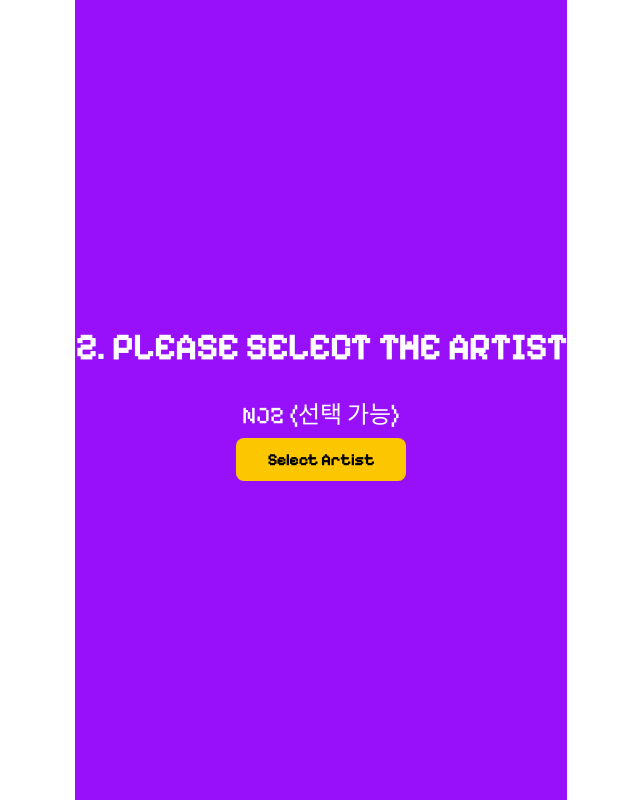
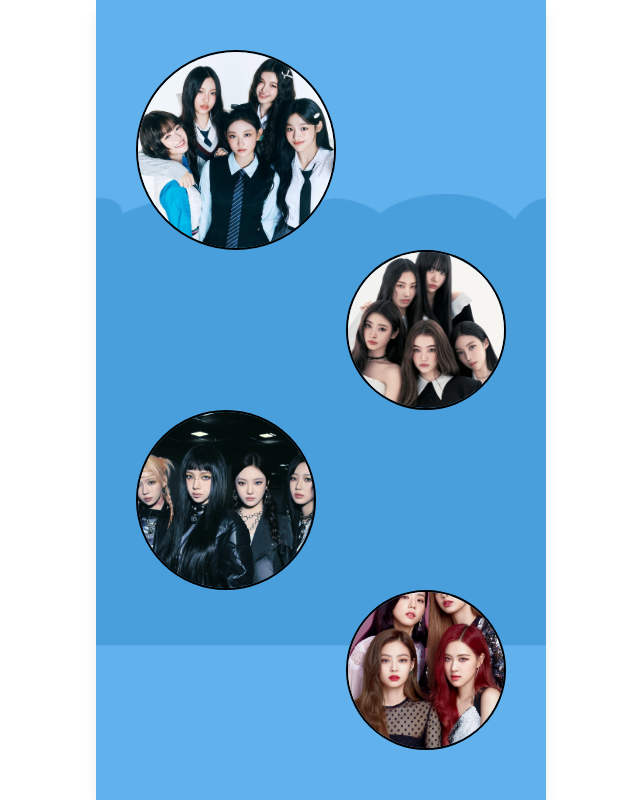
Before and after one commit to seongbiny/biniGameTown, a React (Vite) app in the folder packages/game/bini-puzzle-web/: page /game/artist in a window 1280 px wide. Shown: the whole page, without its empty margins (319-959 px from the left). Built offline with nearby package versions, Linux system fonts and the light colour scheme.

Commit message:
feat: SelectArtistPage 컴포넌트 추가 및 스크롤 기능 구현, 아티스트 목록 표시

```diff
--- a/packages/game/bini-puzzle-web/src/pages/game/SelectArtistPage.tsx
+++ b/packages/game/bini-puzzle-web/src/pages/game/SelectArtistPage.tsx
@@ -1,20 +1,76 @@
-import { Link } from "react-router-dom";
+import { useEffect, useRef } from "react";
+import PageContainer from "../../components/layout/PageContainer";
+
+const artists = [
+  { name: "NJZ", src: "/images/njz.png", size: 200 },
+  { name: "MEOVV", src: "/images/meovv.jpg", size: 160 },
+  { name: "AESPA", src: "/images/aespa.jpg", size: 180 },
+  { name: "BLACKPINK", src: "/images/blackpink.jpeg", size: 160 },
+];
 
 export default function SelectArtistPage() {
+  const scrollContainerRef = useRef<HTMLDivElement>(null);
+
+  useEffect(() => {
+    if (scrollContainerRef.current) {
+      scrollContainerRef.current.scrollTop =
+        scrollContainerRef.current.scrollHeight;
+    }
+  }, []);
+
   return (
-    <div className="min-h-screen flex items-center justify-center bg-purple-600">
-      <div className="text-center text-white">
-        <h1 className="text-4xl font-bold mb-8">2. PLEASE SELECT THE ARTIST</h1>
-        <div className="space-y-4">
-          <div className="text-2xl">NJZ (선택 가능)</div>
-          <Link
-            to="/game/member"
-            className="bg-yellow-400 text-black px-8 py-3 rounded-lg font-semibold hover:bg-yellow-300 transition"
-          >
-            Select Artist
-          </Link>
+    <PageContainer>
+      <div
+        ref={scrollContainerRef}
+        className="relative h-full flex flex-col overflow-y-auto"
+        style={{
+          scrollbarWidth: "none" /* Firefox */,
+          msOverflowStyle: "none" /* IE and Edge */,
+        }}
+      >
+        <img
+          src="/images/blueCloud.png"
+          alt="Blue Cloud"
+          className="absolute bottom-0 left-0 w-full z-0"
+        />
+
+        {/* 제목 */}
+        <div className="flex justify-center text-center text-[32px]/[110%] mt-[48px] tracking-[12%] z-10">
+          2.PLEASE
+          <br />
+          SELECT THE
+          <br />
+          ARTIST
+        </div>
+
+        {/* 아티스트 목록 */}
+        <div className="flex-1 mt-[50px] z-10 px-10 pb-[50px]">
+          <div className="flex flex-col">
+            {artists.map((artist, index) => (
+              <div
+                key={artist.name}
+                className={`flex ${index % 2 === 0 ? "justify-start" : "justify-end"}`}
+              >
+                {/* 고정 크기 원형 컨테이너 */}
+                <div
+                  className="rounded-full border-2 border-black overflow-hidden cursor-pointer"
+                  style={{
+                    width: `${artist.size}px`,
+                    height: `${artist.size}px`,
+                  }}
+                >
+                  {/* 줌되는 이미지 */}
+                  <img
+                    src={artist.src}
+                    alt={artist.name}
+                    className="w-full h-full object-cover transition-transform duration-300 ease-in-out hover:scale-110"
+                  />
+                </div>
+              </div>
+            ))}
+          </div>
         </div>
       </div>
-    </div>
+    </PageContainer>
   );
 }
```
